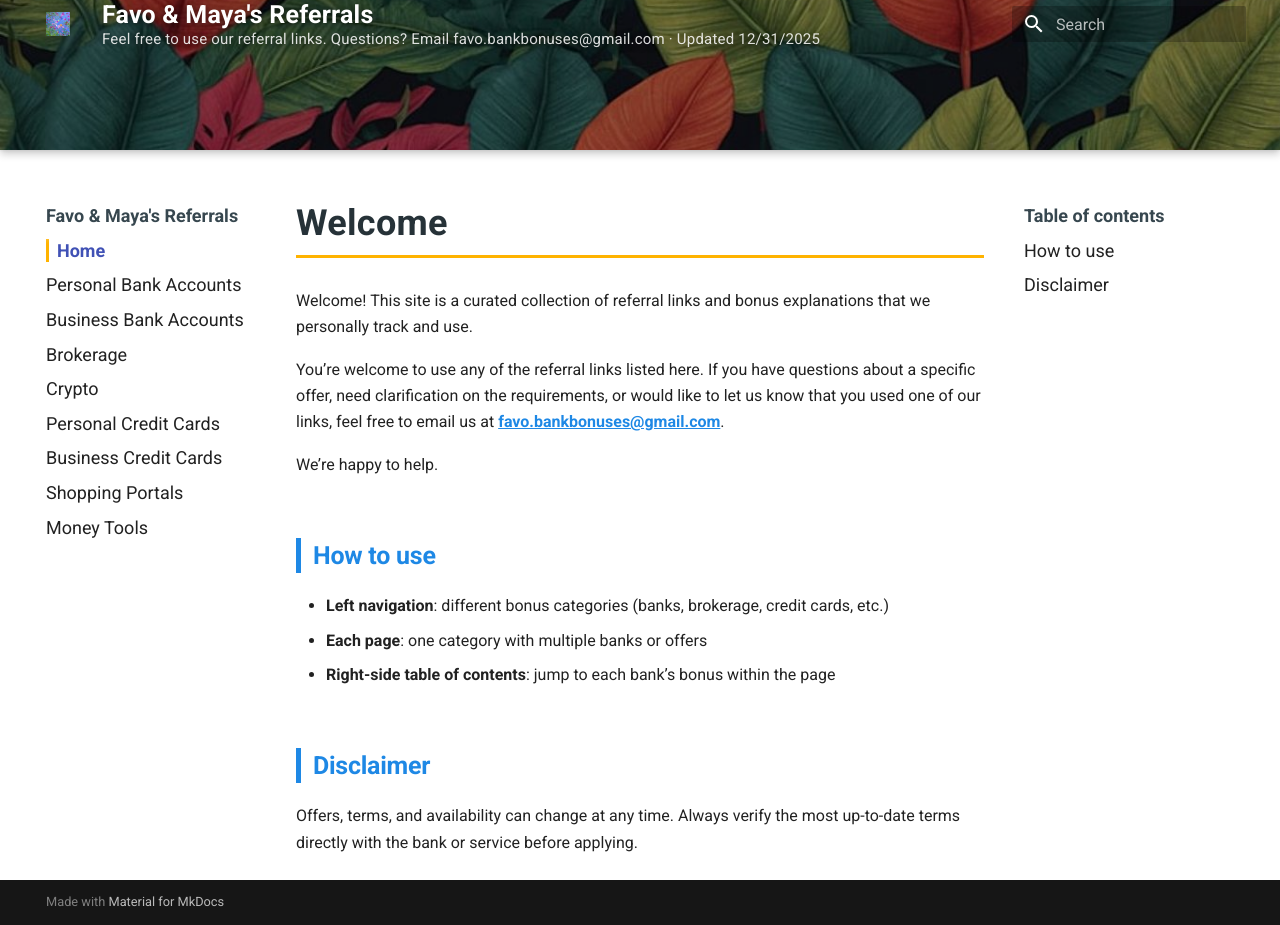
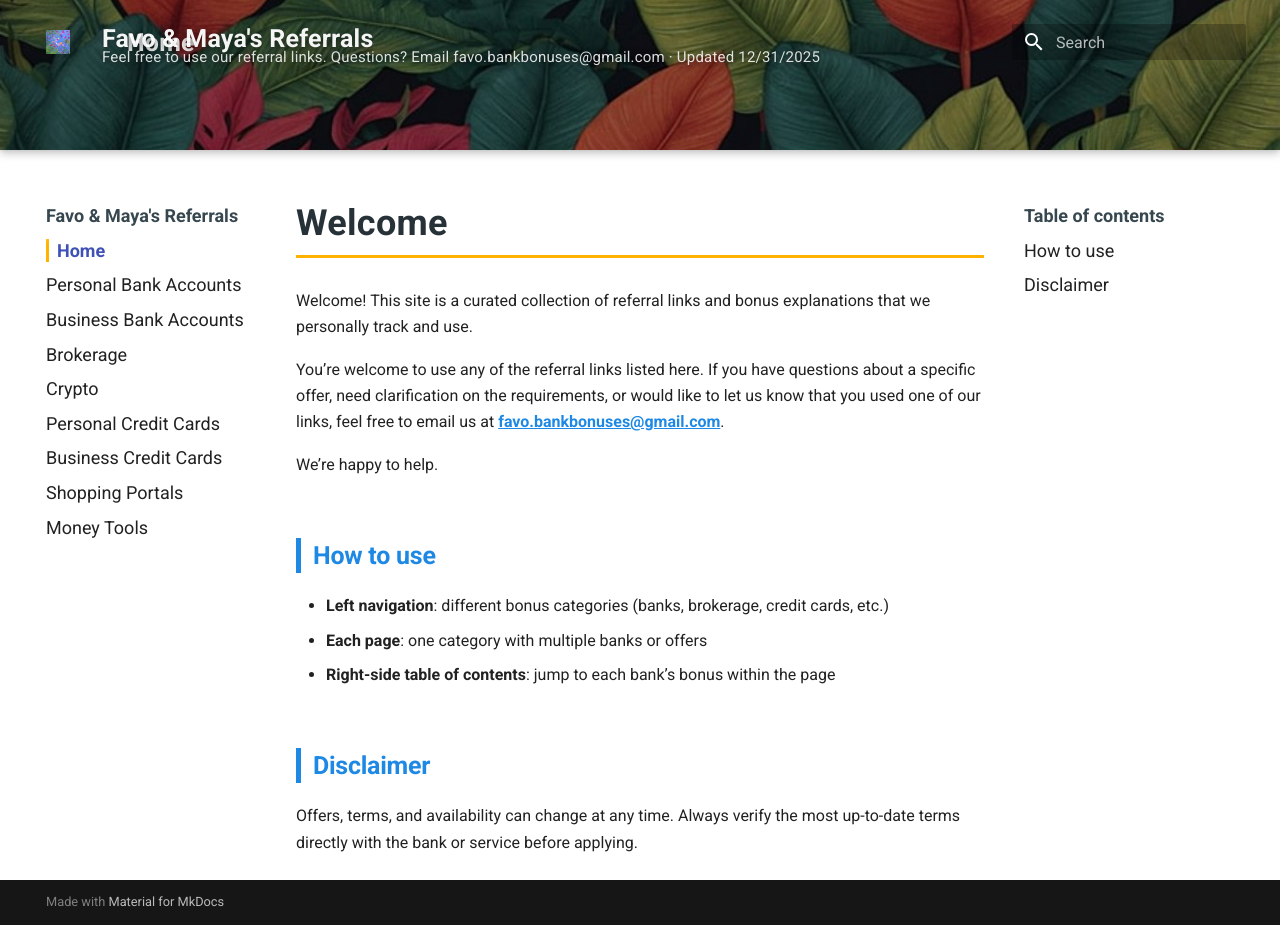
Before and after one commit to whispersofzephyr/favolinkhub-site, an MkDocs documentation site: the page built from docs/index.md, in a window 1280 px wide. Built offline with MkDocs 1.6.1 and Material for MkDocs 9.7.7, drawn with Linux system fonts in a browser that asks for light colours.

Commit message:
Update extra.css

```diff
--- a/docs/stylesheets/extra.css
+++ b/docs/stylesheets/extra.css
@@ -219,3 +219,33 @@
 [data-md-color-scheme="slate"] .md-header__title::after {
   color: rgba(255, 255, 255, 0.75);
 }
+
+/* ===============================
+   Header 标题与副标题间距微调
+   =============================== */
+
+/* 整个 header 内部往下挪一点（不影响背景图） */
+.md-header__inner {
+  padding-top: 12px; /* 调大/调小都只改这一行 */
+}
+
+/* Site title（Favo & Maya's Referrals） */
+.md-header__title {
+  margin-top: 6px;
+  margin-bottom: 6px; /* 和下面那行拉开一点 */
+}
+
+/* 副标题（你那段说明文字） */
+.md-header__topic + .md-header__topic,
+.md-header__topic p,
+.md-header__topic span {
+  display: block;
+  margin-top: 4px;
+  line-height: 1.35;
+  opacity: 0.95;
+}
+
+/* 如果副标题是一整行文本，给它一点呼吸空间 */
+.md-header__topic {
+  margin-bottom: 4px;
+}
```
